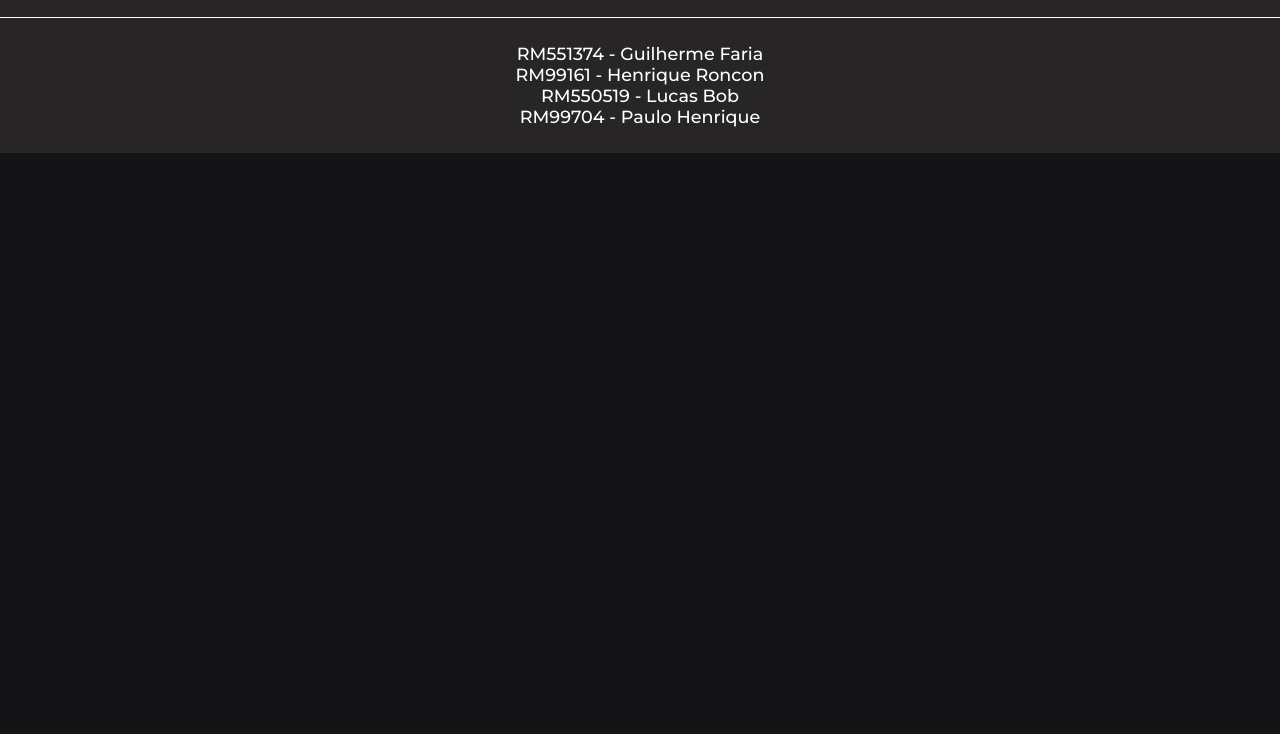
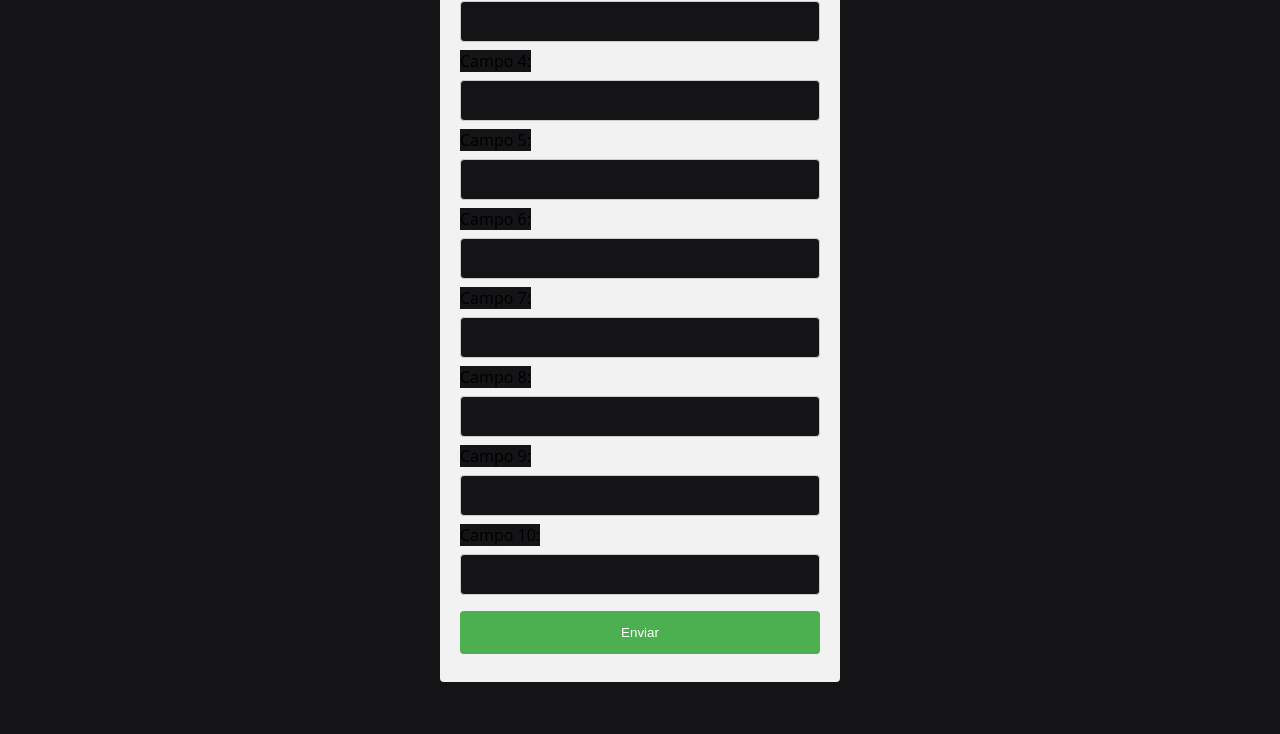
Before and after one commit to HenriqueRonconPereira/WellDone-Front-Global-Solution, a plain HTML site: page contato.html in a window 1280 px wide. Shown: the part 211-945 px from the top of the page. Before the commit the page ends 800 px from the top, so only its background shows below. Drawn offline with Linux system fonts and the light colour scheme.

Commit message:
implementação dos forms

```diff
--- a/contato.html
+++ b/contato.html
@@ -21,8 +21,40 @@
             </ul>
         </div>
     </header>
-    <main>
+    <main class="form_main">
+        <form>
+            <label for="campo1">Campo 1:</label>
+            <input type="text" id="campo1" name="campo1">
 
+            <label for="campo2">Campo 2:</label>
+            <input type="text" id="campo2" name="campo2">
+
+            <label for="campo3">Campo 3:</label>
+            <input type="text" id="campo3" name="campo3">
+
+            <label for="campo4">Campo 4:</label>
+            <input type="text" id="campo4" name="campo4">
+
+            <label for="campo5">Campo 5:</label>
+            <input type="text" id="campo5" name="campo5">
+
+            <label for="campo6">Campo 6:</label>
+            <input type="text" id="campo6" name="campo6">
+
+            <label for="campo7">Campo 7:</label>
+            <input type="text" id="campo7" name="campo7">
+
+            <label for="campo8">Campo 8:</label>
+            <input type="text" id="campo8" name="campo8">
+
+            <label for="campo9">Campo 9:</label>
+            <input type="text" id="campo9" name="campo9">
+
+            <label for="campo10">Campo 10:</label>
+            <input type="text" id="campo10" name="campo10">
+
+            <input type="submit" value="Enviar">
+          </form>
     </main>
     <footer class="footer">
         <div class="container">
--- a/estilo.css
+++ b/estilo.css
@@ -468,6 +468,46 @@ footer .container{
 
 
 
+.form_main{
+    display: flex;
+    justify-content: center;
+    align-items: center;
+    height: 100vh;
+  }
+
+  form {
+    width: 400px;
+    padding: 20px;
+    background-color: #f2f2f2;
+    border-radius: 4px;
+  }
+
+input[type=text], select {
+    width: 100%;
+    padding: 12px 20px;
+    margin: 8px 0;
+    display: inline-block;
+    border: 1px solid #ccc;
+    border-radius: 4px;
+    box-sizing: border-box;
+  }
+
+input[type=submit] {
+    width: 100%;
+    background-color: #4CAF50;
+    color: white;
+    padding: 14px 20px;
+    margin: 8px 0;
+    border: none;
+    border-radius: 4px;
+    cursor: pointer;
+  }
+
+input[type=submit]:hover {
+    background-color: #45a049;
+  }
+
+
 
 
 
```
